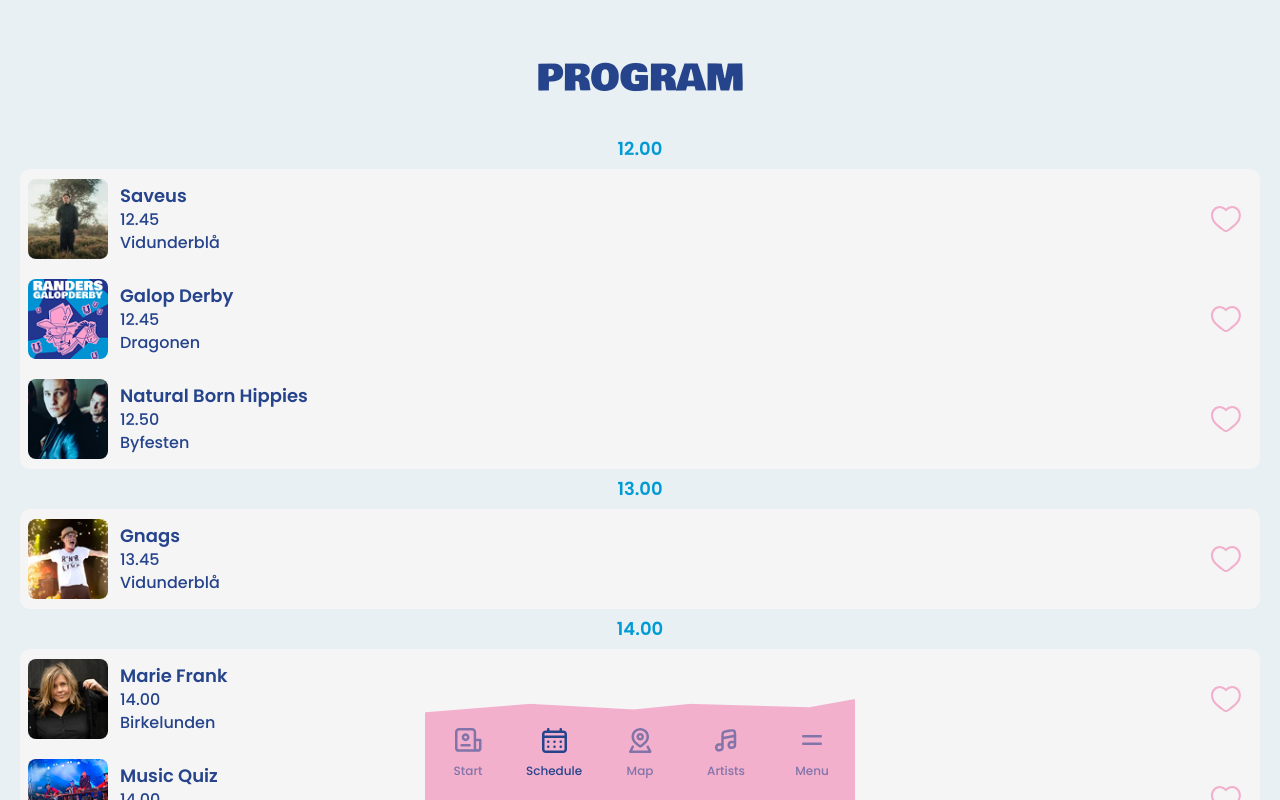
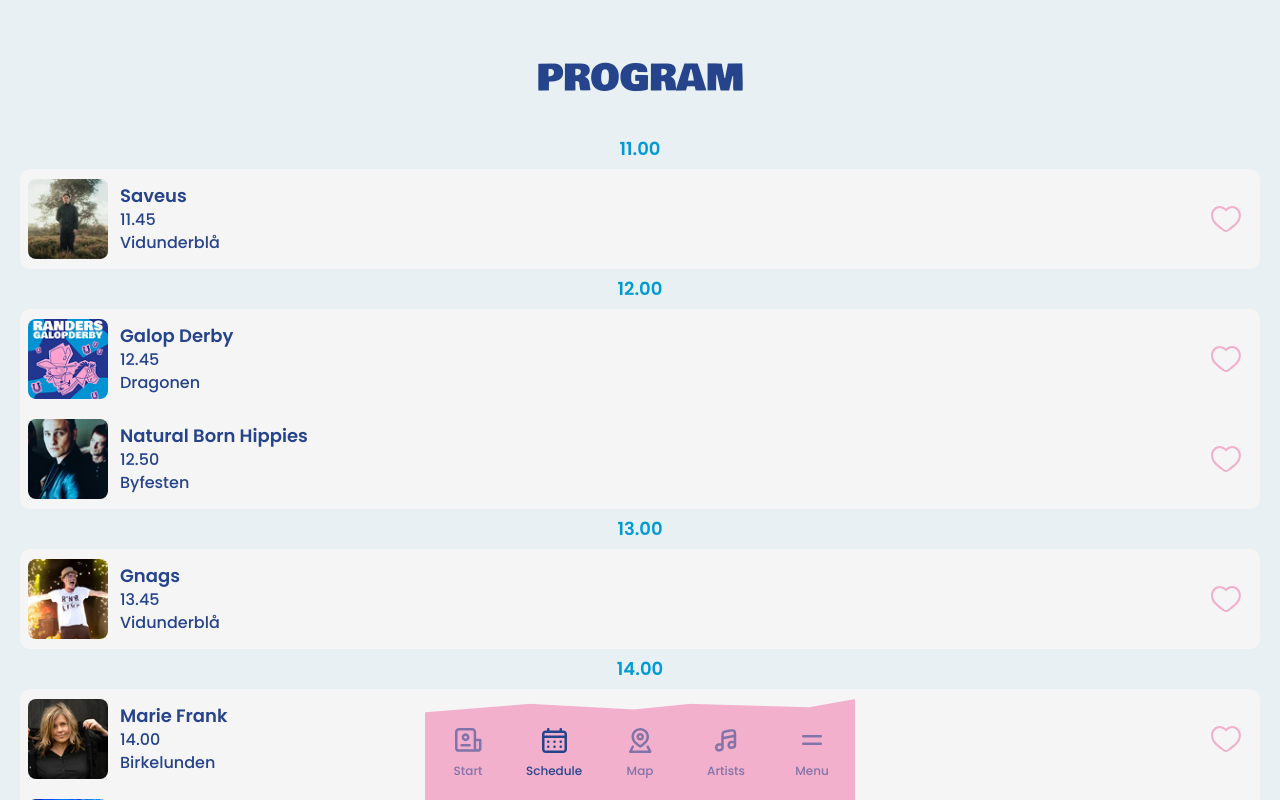
Before and after one commit to ArnasSo/festival, a React (Vite) app in the folder festival-app/: page /schedule in a window 1280 px wide. Shown: the top 800 px of the page. Built offline with nearby package versions, Linux system fonts and the light colour scheme.

Commit message:
program auto scroll and localstorage

```diff
--- a/festival-app/src/Layout.jsx
+++ b/festival-app/src/Layout.jsx
@@ -1,11 +1,24 @@
 import { Outlet } from "react-router-dom";
 import BottomNav from "../src/components/layout/BottomNav/BottomNav";
 import Header from "../src/components/layout/Header/Header";
-import { useState } from "react";
+import { useEffect, useState } from "react";
 
 export default function Layout() {
 
-  const [savedEvents, setSavedEvents] = useState([]);
+  // Loads saved events from localStorage when app starts
+  const [savedEvents, setSavedEvents] = useState(() => {
+    const storedEvents = localStorage.getItem("savedEvents");
+
+    return storedEvents ? JSON.parse(storedEvents) : [];
+  });
+
+  // Saves updated likes to localStorage
+  useEffect(() => {
+    localStorage.setItem(
+      "savedEvents",
+      JSON.stringify(savedEvents)
+    );
+  }, [savedEvents]);
 
   const toggleSaved = (id) => {
     if (savedEvents.includes(id)) {
@@ -20,13 +33,16 @@ export default function Layout() {
   return (
     <>
       <Header />
+
       <main>
-        <Outlet context={{
-          savedEvents,
-          toggleSaved,
+        <Outlet
+          context={{
+            savedEvents,
+            toggleSaved,
           }}
         />
       </main>
+
       <BottomNav />
     </>
   );
--- a/festival-app/src/components/cards/EventCard/EventCard.jsx
+++ b/festival-app/src/components/cards/EventCard/EventCard.jsx
@@ -12,9 +12,11 @@ export default function EventCard({
   isFirst,
   isLast,
   isSingle,
+  highlighted,
 }) {
   const cardClasses = `
   ${styles.card}
+  ${highlighted ? styles.highlighted : ""}
   ${isSingle ? styles.single : ""}
   ${isFirst && !isSingle ? styles.first : ""}
   ${isLast && !isSingle ? styles.last : ""}
--- a/festival-app/src/components/cards/EventCard/EventCard.module.css
+++ b/festival-app/src/components/cards/EventCard/EventCard.module.css
@@ -79,3 +79,25 @@
 .last {
   border-radius: 0 0 10px 10px;
 }
+
+.highlighted {
+  animation: highlightPulse 2.2s ease;
+}
+
+@keyframes highlightPulse {
+  0% {
+    background-color: var(--bg-02);
+  }
+
+  20% {
+    background-color: var(--raw-blue-04);
+  }
+
+  65% {
+    background-color: var(--raw-blue-04);
+  }
+
+  100% {
+    background-color: var(--bg-02);
+  }
+}
--- a/festival-app/src/data/events.json
+++ b/festival-app/src/data/events.json
@@ -136,7 +136,7 @@
         "type": "artist",
         "name": "Saveus",
         "location": "Vidunderblå",
-        "time": "12.45",
+        "time": "11.45",
         "tags": ["music", "electronic pop", "rock"],
         "description": "Saveus is known for their emotional vocals, cinematic sound, and energetic live performances. Enjoy a powerful mix of electronic pop, rock, and atmospheric melodies as he brings his intense musical universe to the stage.",
         "imgLgUrl": "./src/assets/image/lg-img/saveus.png",
--- a/festival-app/src/pages/SchedulePage/SchedulePage.jsx
+++ b/festival-app/src/pages/SchedulePage/SchedulePage.jsx
@@ -1,4 +1,4 @@
-import { useState } from "react";
+import { useState, useEffect, useRef } from "react";
 import { useOutletContext } from "react-router-dom";
 
 import EventCard from "../../components/cards/EventCard/EventCard";
@@ -8,6 +8,9 @@ import styles from "./SchedulePage.module.css";
 
 export default function SchedulePage() {
   const [selectedEventId, setSelectedEventId] = useState(null);
+  const [highlightHour, setHighlightHour] = useState(null);
+
+  const hourRefs = useRef({});
   const { savedEvents, toggleSaved } = useOutletContext();
 
   const selectedEvent = eventsData.find(
@@ -28,12 +31,38 @@ export default function SchedulePage() {
       return groups;
     }, {});
 
+  useEffect(() => {
+    const targetHour = "12.00";
+
+    const timer = setTimeout(() => {
+      hourRefs.current[targetHour]?.scrollIntoView({
+        behavior: "smooth",
+        block: "start",
+      });
+
+      setHighlightHour(targetHour);
+
+      // Fade highlight back after animation
+      setTimeout(() => {
+        setHighlightHour(null);
+      }, 2200);
+    }, 500);
+
+    return () => clearTimeout(timer);
+  }, []);
+
   return (
     <div className={styles.schedulePage}>
       <h1 className={styles.title}>PROGRAM</h1>
 
       {Object.entries(groupedEvents).map(([hour, events]) => (
-        <section key={hour} className={styles.timeGroup}>
+        <section
+          key={hour}
+          className={styles.timeGroup}
+          ref={(element) => {
+            hourRefs.current[hour] = element;
+          }}
+        >
           <h2 className={styles.timeHeading}>{hour}</h2>
 
           {events.map((event, index) => (
@@ -49,6 +78,7 @@ export default function SchedulePage() {
               isFirst={index === 0}
               isLast={index === events.length - 1}
               isSingle={events.length === 1}
+              highlighted={highlightHour === hour}
             />
           ))}
         </section>
```
Lines whose indentation alone changed are shown as unchanged.
